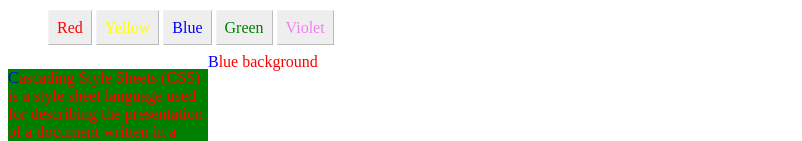
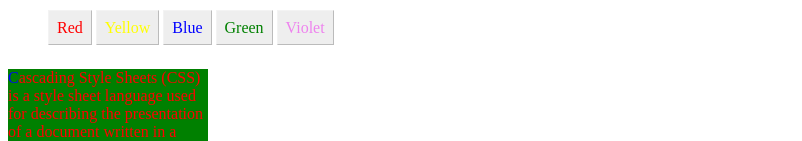
Before and after one commit to vkrokhmalnyi/work4-css, a plain HTML site: page index.html in a window 1280 px wide. Shown: the part 163-304 px from the top of the page, without its empty margins (0-802 px from the left). Drawn offline with Linux system fonts and the light colour scheme.

Commit message:
add new file

```diff
--- a/index.html
+++ b/index.html
@@ -20,7 +20,7 @@
                         <li class="Violet">Violet</li>
                         </ul>
         <p id="col1"> Cascading Style Sheets (CSS) is a style sheet language used for describing the presentation of a document written in a markup language.[1] Although most often used to set the visual style of web pages and user interfaces written in HTML and XHTML, the language can be applied to any XML document, including plain XML, SVG and XUL, and is applicable to rendering in speech, or on other media. Along with HTML and JavaScript, CSS is a cornerstone technology used by most websites to create visually engaging webpages, user interfaces for web applications, and user interfaces for many mobile applications. </p>
-        <p id="col2"> Blue background </p>
+
 
     </body>
 </html>
```
